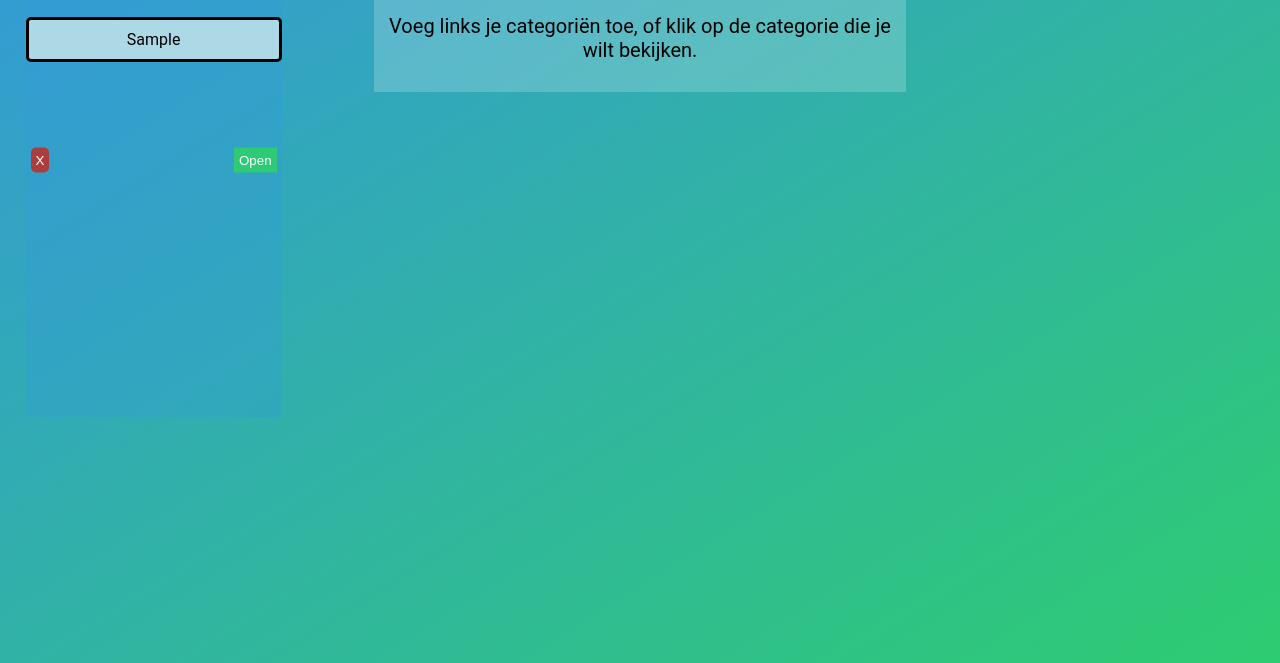
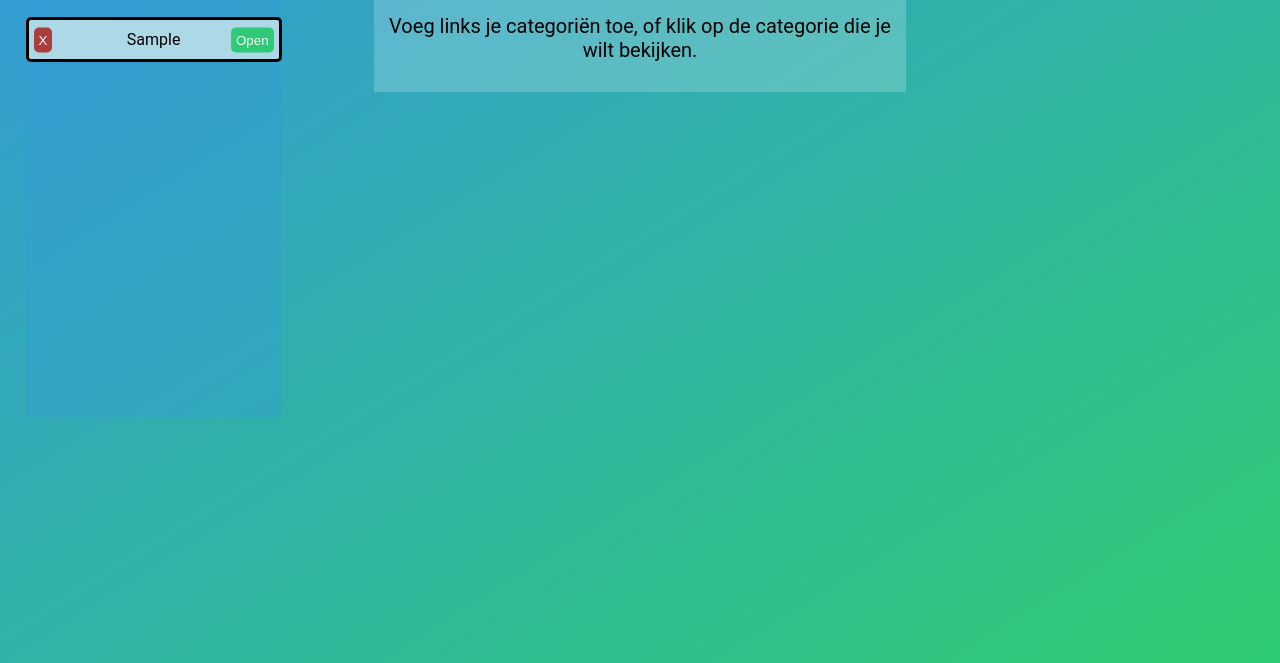
Before and after one commit to immabeyoyo/schoolproject1, a plain HTML site: page index.html in a window 1280 px wide. Both pictures are taken after typing "Sample" into the empty fields and a click on the button "Toevoegen". Shown: the part 137-800 px from the top of the page. Drawn offline with Linux system fonts and the light colour scheme.

Commit message:
fixed categorieën css

```diff
--- a/styles.css
+++ b/styles.css
@@ -73,39 +73,40 @@
     text-align: center;
 }
 
+#categorieList .categorieItem {
+    position: relative; /* Ensure relative positioning for absolute children */
+}
+
+#categorieList .categorieItem button:nth-child(1), /* buttons css */
+#categorieList .categorieItem button:nth-child(3) {
+    position: absolute;
+    top: 50%;
+    transform: translateY(-50%);
+    border: none;
+    padding: 5px;
+    cursor: pointer;
+    border-radius: 5px;
+}
+
 #categorieList .categorieItem button:nth-child(1) {
+    left: 5px;
     background-color: #ac3d3d;
     color: #fff;
-    border: none;
-    padding: 5px 5px;
-    cursor: pointer;
-    border-radius: 5px;
-    position: absolute;
-    left: 5px;
-    top: 50%;
-    transform: translateY(-50%); /* vertical centering adjust */
 }
 
-#categorieList .categorieItem button:nth-child(1):hover {
+#categorieList .categorieItem button:nth-child(1):hover { /* button hover css */
     background-color: #781a1a;
 }
 
 #categorieList .categorieItem button:nth-child(3) {
+    right: 5px;
     background-color: #2eca75;
     color: #fff;
-    border: none;
-    padding: 5px 5px;
-    cursor: pointer;
-    position: absolute;
-    right: 5px;
-    top: 50%;
-    transform: translateY(-50%);
 }
 
 #categorieList .categorieItem button:nth-child(3):hover {
     background-color: #1e965e;
 }
-
 .categorieItem {
 border: 3px solid black;
 padding: 10px;
```
